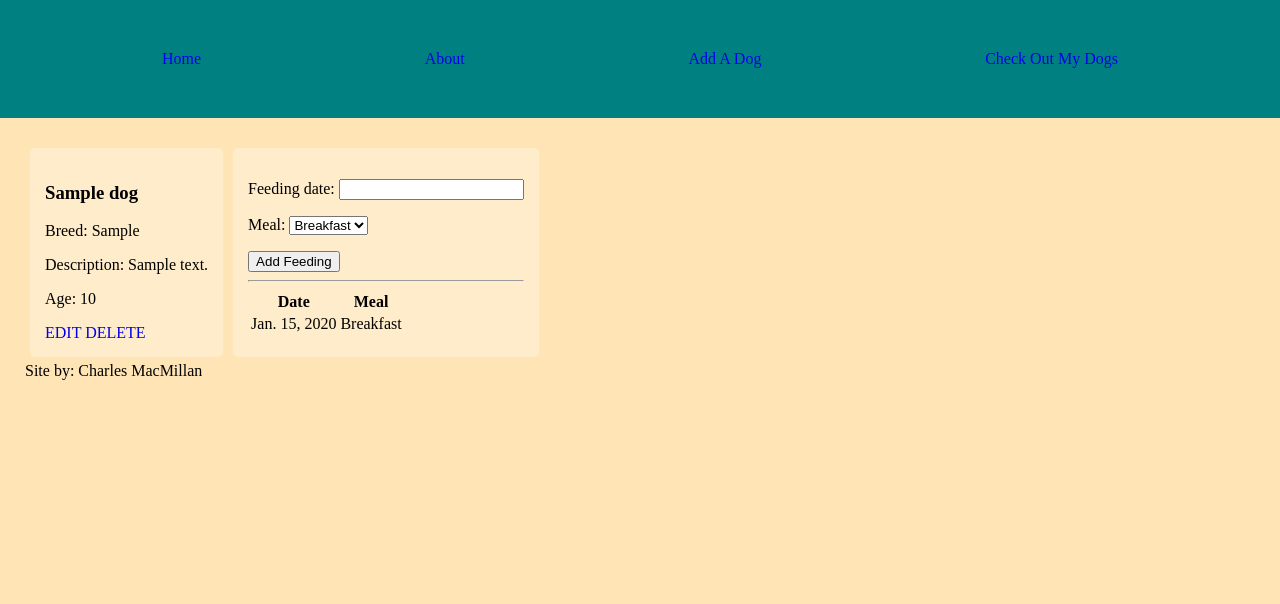
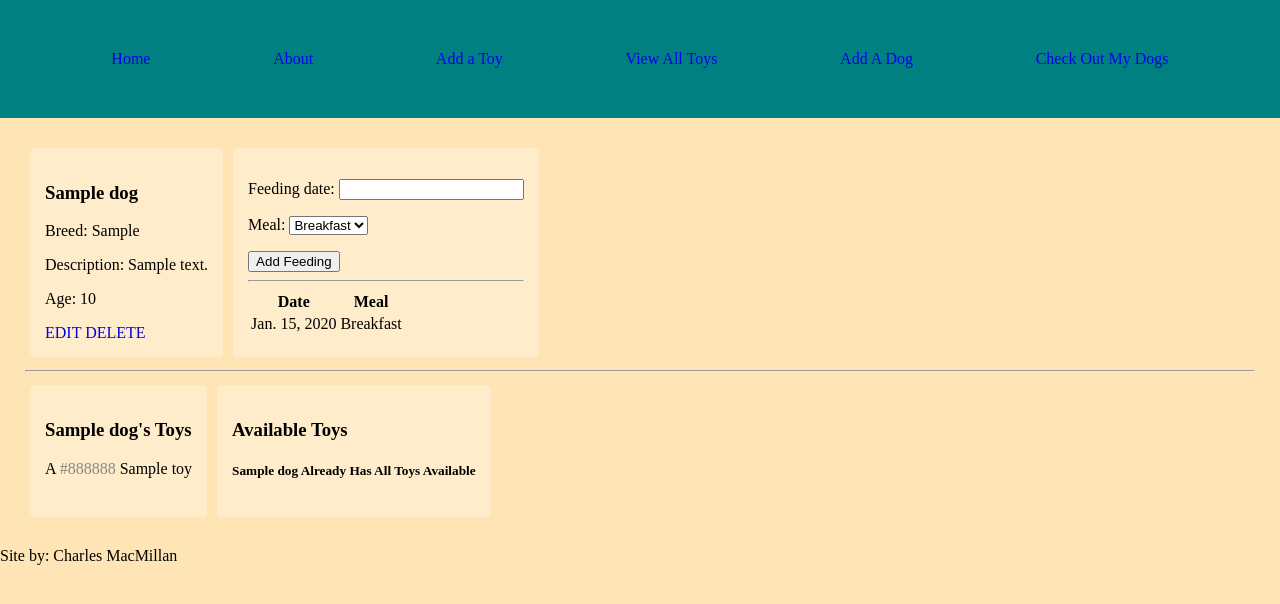
Before and after one commit to charlesmacmillan/dogcollector, a Django app: page /dogs/1/ in a window 1280 px wide. Shown: the top 604 px of the page. Run offline with Django 3.2, Linux system fonts and the light colour scheme; tables that the repository leaves empty hold one stand-in row (values such as "Sample post").

Commit message:
all done

```diff
--- a/main_app/admin.py
+++ b/main_app/admin.py
@@ -1,5 +1,5 @@
 from django.contrib import admin
-from .models import *
+from .models import Dog, Feeding, Toy
 
 admin.site.register(Dog)
 admin.site.register(Feeding)
--- a/main_app/static/css/style.css
+++ b/main_app/static/css/style.css
@@ -18,10 +18,13 @@ nav {
   justify-content: space-around;
 }
 
-
 .box {
   background-color: rgba(255, 255, 255, 0.281);
   padding: 15px;
   margin: 5px;
   border-radius: 5px;
 }
+
+.flex {
+  display: flex;
+}
--- a/main_app/templates/base.html
+++ b/main_app/templates/base.html
@@ -16,13 +16,18 @@
       <nav>
         <a href="/">Home</a>
         <a href="/about">About</a>
+        <a href="{% url 'toys_create' %}">Add a Toy</a>
+        <a href="{% url 'toys_index' %}">View All Toys</a>
         <a href="{% url 'dogs_create' %}">Add A Dog</a>
         <a href="/dogs">Check Out My Dogs</a>
       </nav>
     </header>
     <main>
-      {% block content %} {% endblock %}
-      <footer>Site by: Charles MacMillan</footer>
+      {% block content %}
+      {% endblock %}
     </main>
+    <footer>
+      <div>Site by: Charles MacMillan</div>
+    </footer>
   </body>
 </html>
--- a/main_app/templates/dogs/detail.html
+++ b/main_app/templates/dogs/detail.html
@@ -1,5 +1,5 @@
 {% extends 'base.html' %} {% block content %}
-<div style="display: flex">
+<div class="flex">
   <div class="box">
     <h3>{{ dog.name }}</h3>
     <p>Breed: {{ dog.breed }}</p>
@@ -20,7 +20,7 @@
       {% csrf_token %} {{ feeding_form.as_p }}
       <input type="submit" value="Add Feeding" />
     </form>
-    <hr>
+    <hr />
     <div>
       <table>
         <thead>
@@ -41,4 +41,45 @@
     </div>
   </div>
 </div>
+<hr>
+<div class="flex">
+  <div class="box">
+    <h3>{{ dog.name }}'s Toys</h3>
+    {% if dog.toys.count %}
+    {% for toy in dog.toys.all %}
+    <div>
+      <div>
+        <span>
+          A <span style="color: {{ toy.color }}">{{ toy.color }}</span> {{ toy.name }}
+        </span>
+      </div>
+    </div>
+    {% endfor %}
+    {% else %}
+    <h5>No Toys :(</h5>
+    {% endif %}
+  </div>
+  <div class="box">
+    <h3>Available Toys</h3>
+    {% if toys.count %}
+    {% for toy in toys.all %}
+    <div>
+      <div>
+        <span>
+          A <span style="color: {{ toy.color }}">{{ toy.color }}</span> {{ toy.name }}
+        </span>
+      </div>
+      <div>
+        <form action="{% url 'assoc_toy' dog.id toy.id %}" method="post">
+          {% csrf_token %}
+          <button type="submit">Add</button>
+        </form>
+      </div>
+    </div>
+    {% endfor %}
+    {% else %}
+    <h5>{{dog.name}} Already Has All Toys Available</h5>
+    {% endif %}
+  </div>
+</div>
 {% endblock %}
--- a/main_app/urls.py
+++ b/main_app/urls.py
@@ -10,4 +10,10 @@ urlpatterns = [
   path('dogs/<int:pk>/update/', views.DogUpdate.as_view(), name='dogs_update'),
   path('dogs/<int:pk>/delete/', views.DogDelete.as_view(), name='dogs_delete'),
   path('dogs/<int:dog_id>/add_feeding/', views.add_feeding, name='add_feeding'),
+  path('dogs/<int:dog_id>/assoc_toy/<int:toy_id>/', views.assoc_toy, name='assoc_toy'),
+  path('toys/', views.ToyList.as_view(), name='toys_index'),
+  path('toys/<int:pk>/', views.ToyDetail.as_view(), name='toys_detail'),
+  path('toys/create/', views.ToyCreate.as_view(), name='toys_create'),
+  path('toys/<int:pk>/update/', views.ToyUpdate.as_view(), name='toys_update'),
+  path('toys/<int:pk>/delete/', views.ToyDelete.as_view(), name='toys_delete'),
 ]
--- a/main_app/views.py
+++ b/main_app/views.py
@@ -1,6 +1,7 @@
 from django.shortcuts import render, redirect
 from django.views.generic.edit import CreateView, UpdateView, DeleteView
-from .models import Dog
+from django.views.generic import ListView, DetailView
+from .models import Dog, Toy
 from .forms import FeedingForm
 
 
@@ -19,10 +20,12 @@ def dogs_index(request):
 
 def dogs_detail(request, dog_id):
     dog = Dog.objects.get(id=dog_id)
+    toys_dog_doesnt_have = Toy.objects.exclude(id__in = dog.toys.all().values_list('id'))
     feeding_form = FeedingForm()
     return render(request, 'dogs/detail.html', {
         'dog': dog,
-        'feeding_form': feeding_form
+        'feeding_form': feeding_form,
+        'toys': toys_dog_doesnt_have
     })
 
 
@@ -48,3 +51,25 @@ def add_feeding(request, dog_id):
         new_feeding.dog_id = dog_id
         new_feeding.save()
     return redirect('detail', dog_id=dog_id)
+
+class ToyList(ListView):
+    model = Toy
+
+class ToyDetail(DetailView):
+    model = Toy
+
+class ToyCreate(CreateView):
+    model = Toy
+    fields = '__all__'
+
+class ToyUpdate(UpdateView):
+    model = Toy
+    fields = ['name', 'color']
+
+class ToyDelete(DeleteView):
+    model = Toy
+    success_url = '/toys/'
+
+def assoc_toy(request, dog_id, toy_id):
+    Dog.objects.get(id=dog_id).toys.add(toy_id)
+    return redirect('detail', dog_id=dog_id)
```
Also changed, not shown: main_app/templates/main_app/toy_confirm_delete.html (+13 -0 lines), main_app/templates/main_app/toy_detail.html (+20 -0 lines), main_app/templates/main_app/toy_form.html (+19 -0 lines), main_app/templates/main_app/toy_list.html (+17 -0 lines).
